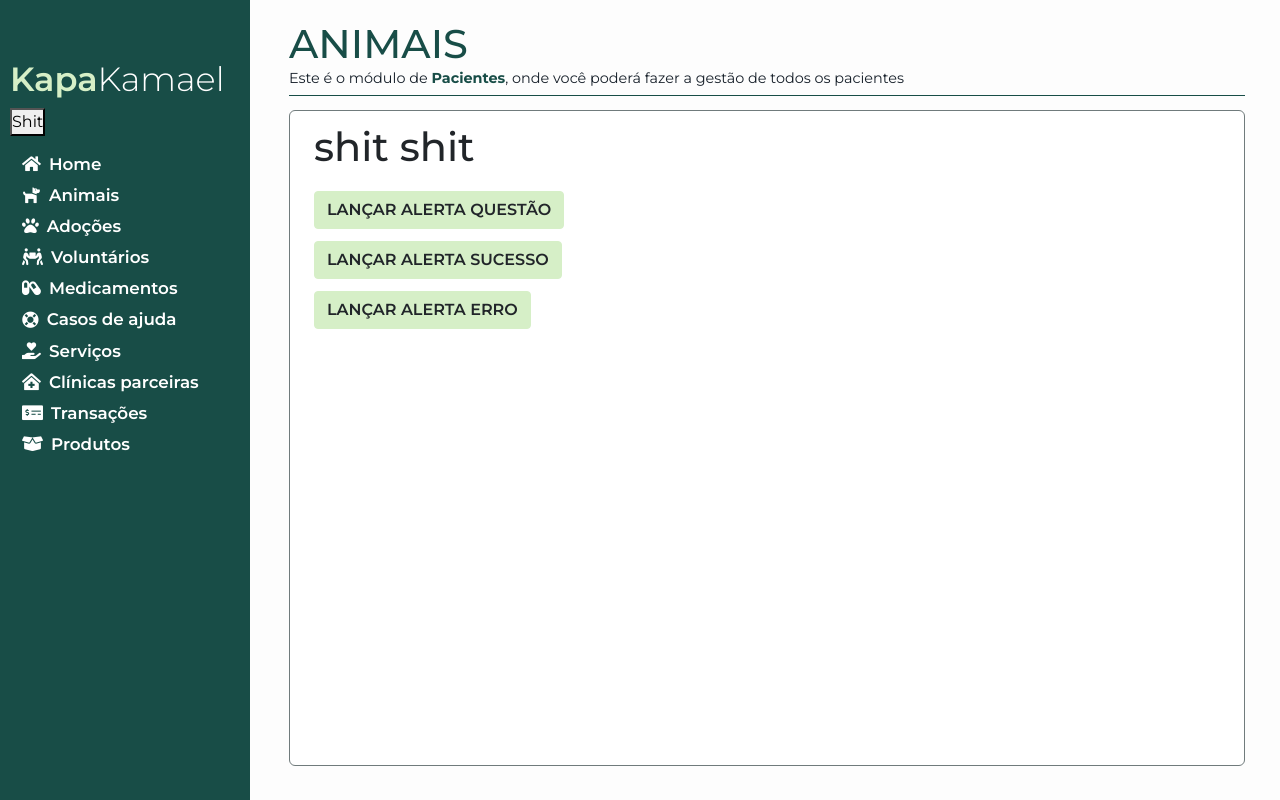
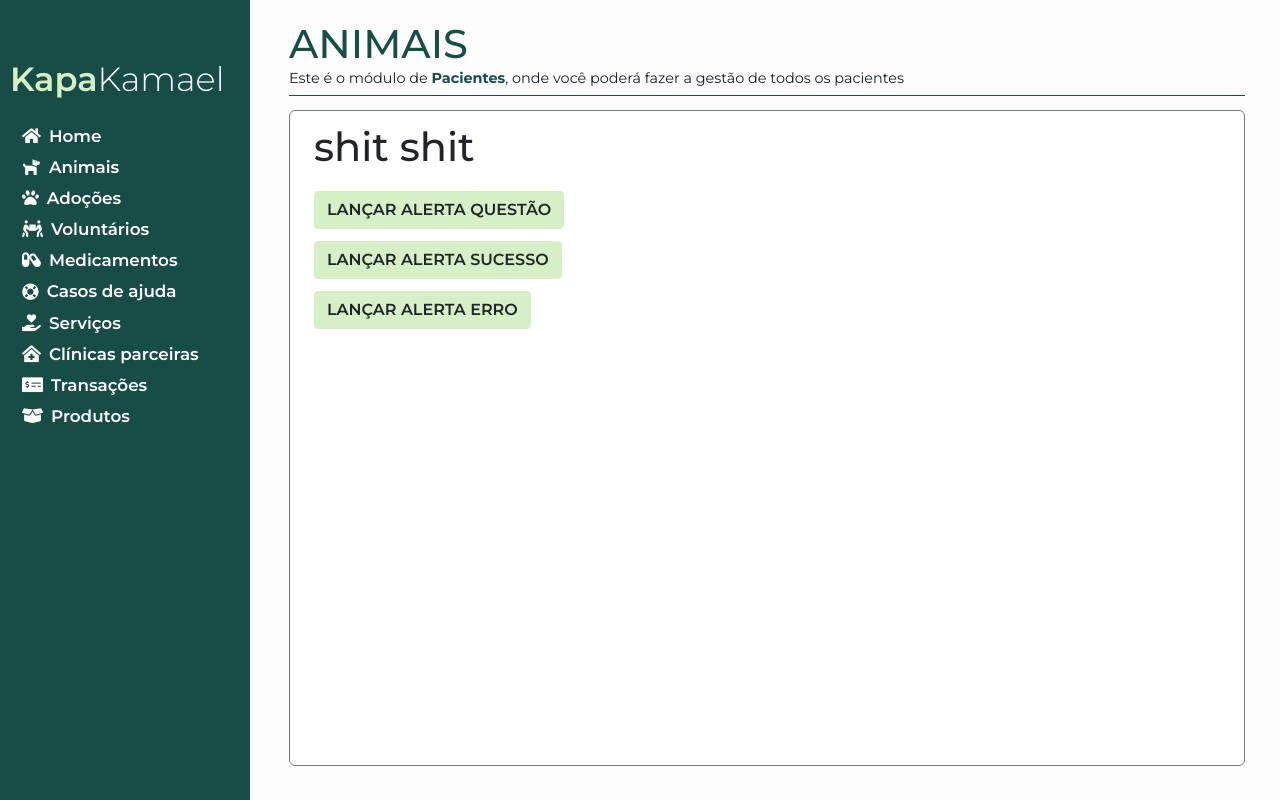
Before and after one commit to TiagoDiass/frontend-tcc, a Vue app: page /animals in a window 1280 px wide. Built offline with nearby package versions, Linux system fonts and the light colour scheme.

Commit message:
chore: remove useless html

```diff
--- a/src/components/Sidebar/Sidebar.vue
+++ b/src/components/Sidebar/Sidebar.vue
@@ -5,8 +5,6 @@
     aria-label="Barra de navegação lateral"
   >
     <h2 class="logo"><span class="light">Kapa</span>Kamael</h2>
-
-    <button>Shit</button>
 
     <div id="nav">
       <a
```
